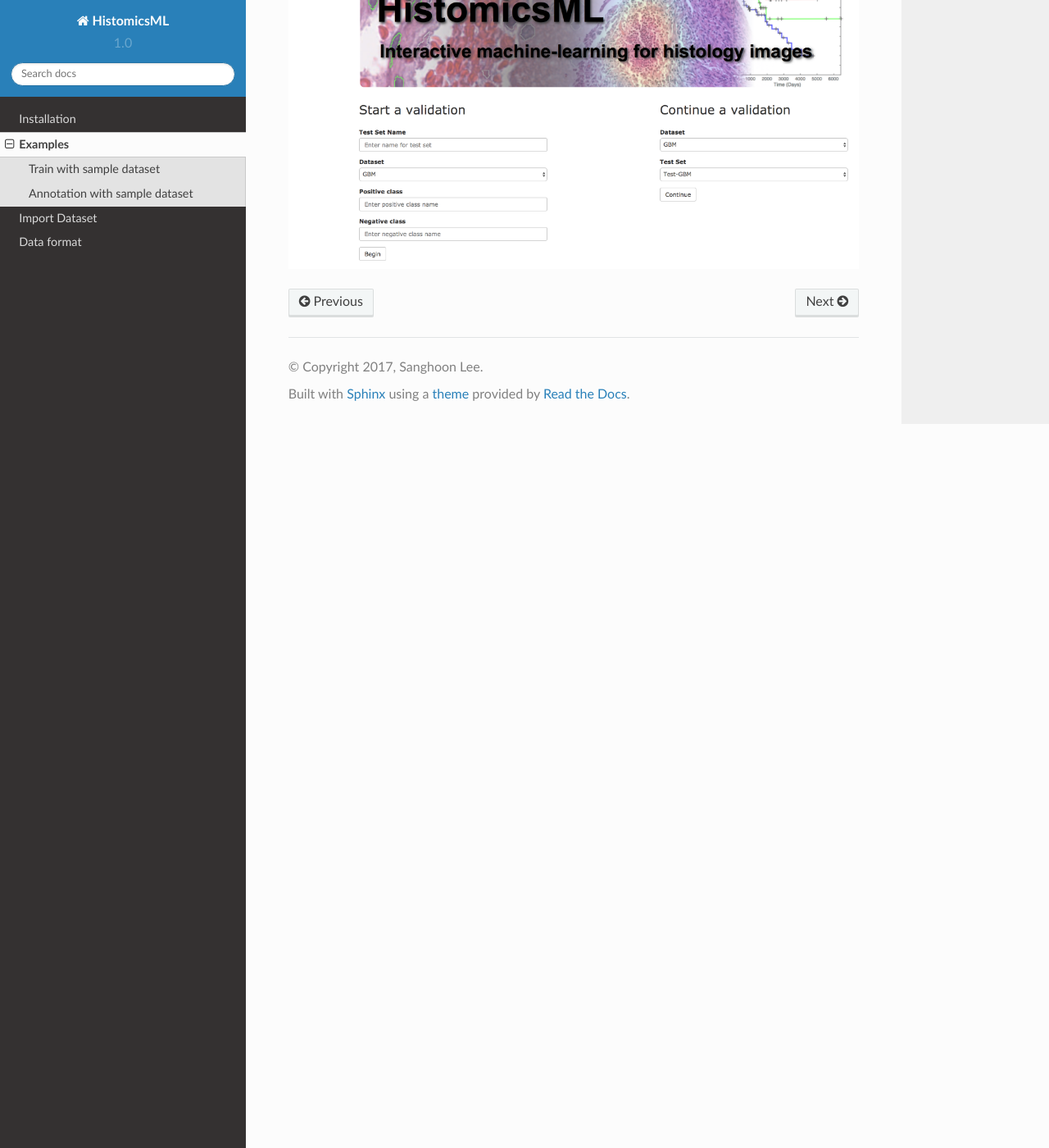
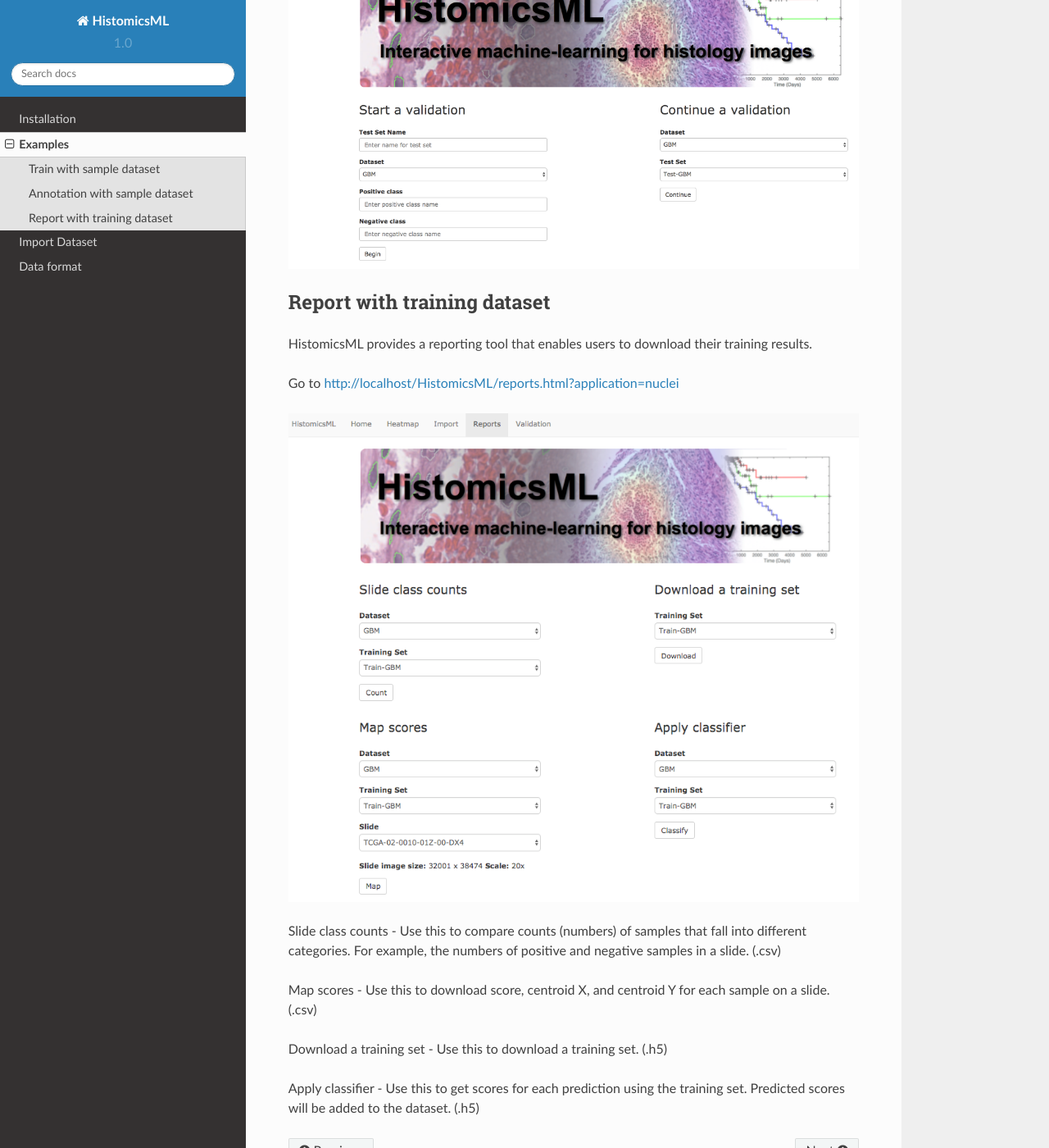
Before and after one commit to PathologyDataScience/HistomicsML, a Sphinx documentation site: the page built from docs/example.rst, in a window 1280 px wide and 1400 px high, scrolled down 4394 px. Shown: the whole window at 82% size. Built offline with Sphinx 7.4.7 and the Read the Docs theme 2.0.0, drawn with Linux system fonts in a browser that asks for light colours.

Commit message:
Added report example

```diff
--- a/docs/example.rst
+++ b/docs/example.rst
@@ -78,3 +78,28 @@
 by clicking “Add”. Click “Save” when you are done.
 
 .. image:: images/test-3.png
+
+
+
+
+Report with training dataset
+------------------------------
+
+HistomicsML provides a reporting tool that enables users to download their training results.
+
+Go to http://localhost/HistomicsML/reports.html?application=nuclei
+
+.. image:: images/report-1.png
+
+Slide class counts
+- Use this to compare counts (numbers) of samples that fall into different categories.
+For example, the numbers of positive and negative samples in a slide. (.csv)
+
+Map scores
+- Use this to download score, centroid X, and centroid Y for each sample on a slide. (.csv)
+
+Download a training set
+- Use this to download a training set. (.h5)
+
+Apply classifier
+- Use this to get scores for each prediction using the training set. Predicted scores will be added to the dataset. (.h5)
```
Also changed, not shown: docs/images/report-1.png (added).
